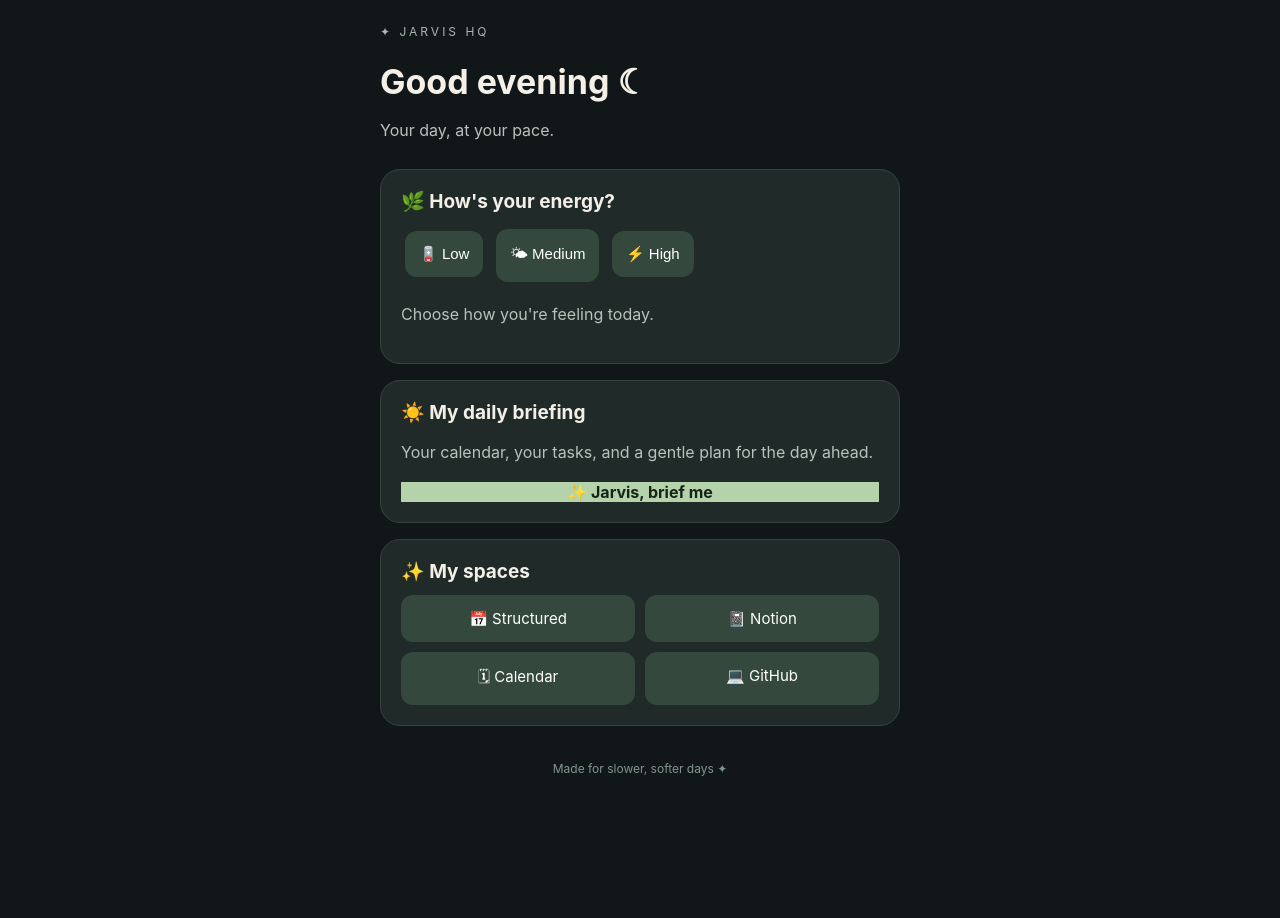
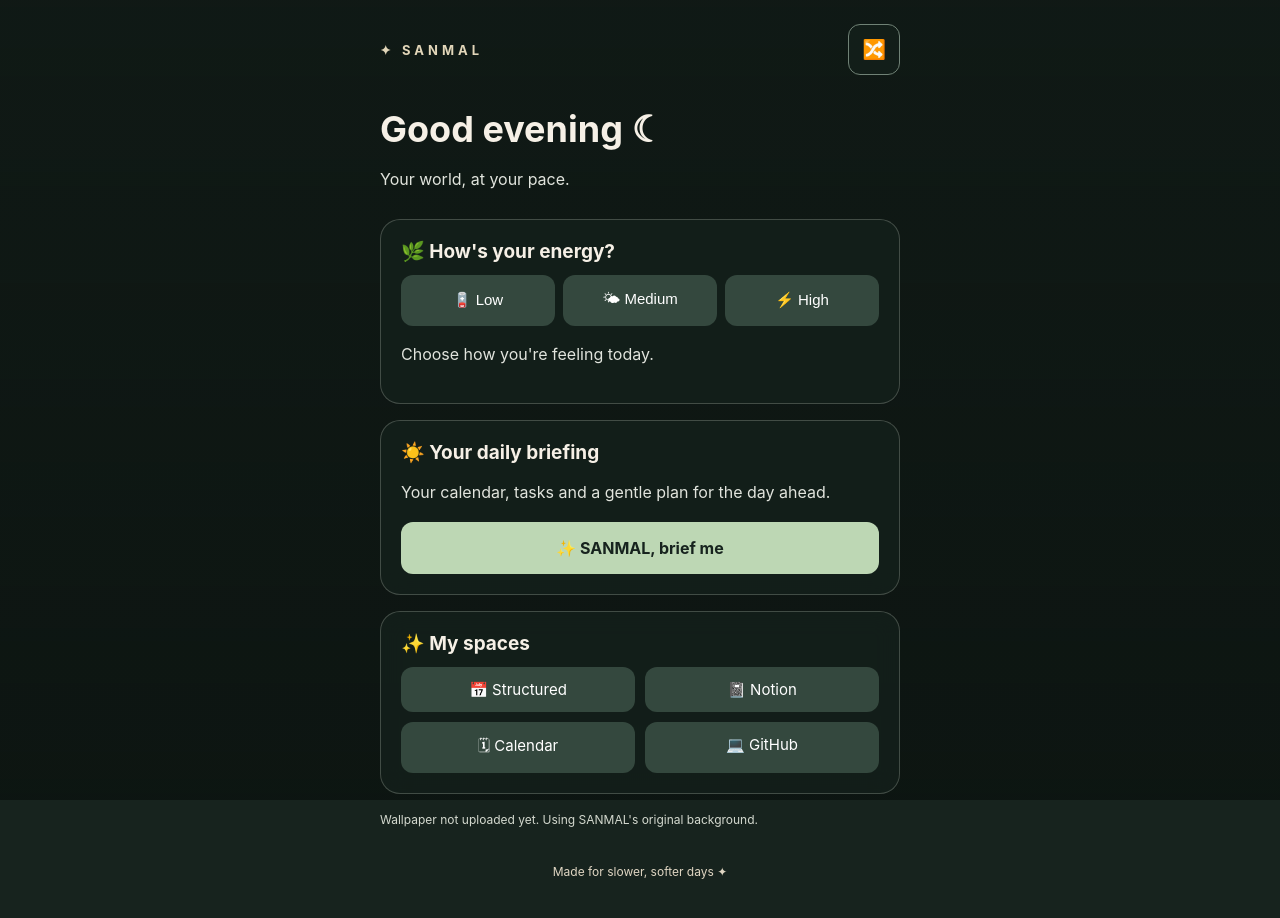
Before and after one commit to 8ps9zjr2nt-sudo/Jarvis-hq, a plain HTML site: page index.html in a window 1280 px wide. Before the commit the page ends 835 px from the top, so only its background shows below. Drawn offline with Linux system fonts and the light colour scheme.

Commit message:
Update index.html

```diff
--- a/index.html
+++ b/index.html
@@ -1,53 +1,71 @@
-
 <!DOCTYPE html>
 <html lang="en">
 <head>
 <meta charset="UTF-8">
 <meta name="viewport" content="width=device-width, initial-scale=1">
-<meta name="theme-color" content="#111719">
-<title>Jarvis HQ</title>
+<meta name="theme-color" content="#17231e">
+<title>SANMAL</title>
 
 <style>
-* {
-  box-sizing: border-box;
+  * { box-sizing: border-box; }
+
+  :root {
+    --cream: #f6f0e6;
+    --sage: #bdd7b4;
+    --dark: #17231e;
   }
 
   body {
     margin: 0;
+    min-height: 100vh;
     padding: 24px 18px;
-  background: #111719;
-  color: #f4f0e8;
+    background: var(--dark);
+    color: var(--cream);
     font-family: -apple-system, BlinkMacSystemFont,
       "Segoe UI", sans-serif;
   }
 
+  #wallpaper {
+    position: fixed;
+    inset: 0;
+    background-position: center;
+    background-size: cover;
+    background-repeat: no-repeat;
+    z-index: -2;
+  }
+
+  #overlay {
+    position: fixed;
+    inset: 0;
+    background: linear-gradient(
+      to bottom,
+      rgba(10, 17, 14, .52),
+      rgba(10, 17, 14, .75)
+    );
+    z-index: -1;
+  }
+
   main {
     max-width: 520px;
-  margin: 0 auto;
+    margin: auto;
+  }
+
+  .top {
+    display: flex;
+    align-items: center;
+    justify-content: space-between;
   }
 
   .brand {
-  color: #a6b9ac;
-  letter-spacing: 3px;
-  font-size: 12px;
+    letter-spacing: 4px;
+    font-size: 13px;
+    font-weight: 700;
+    color: #e2d6b9;
   }
 
   h1 {
-  font-size: 34px;
-  margin: 22px 0 8px;
-}
-
-.subtitle {
-  color: #b8c2bb;
-  margin-bottom: 25px;
-}
-
-.card {
-  background: #202b29;
-  border: 1px solid #36433c;
-  border-radius: 20px;
-  padding: 20px;
-  margin: 16px 0;
+    font-size: 36px;
+    margin: 32px 0 8px;
   }
 
   h2 {
@@ -56,36 +74,60 @@ h2 {
   }
 
   p {
-  color: #b8c2bb;
     line-height: 1.6;
+    color: #e1e4dd;
+  }
+
+  .subtitle { margin-bottom: 26px; }
+
+  .card {
+    background: rgba(20, 32, 27, .82);
+    border: 1px solid rgba(230, 240, 225, .22);
+    border-radius: 20px;
+    padding: 20px;
+    margin: 16px 0;
+    backdrop-filter: blur(12px);
+    -webkit-backdrop-filter: blur(12px);
   }
 
   button, .tile {
-  border: none;
+    border: 0;
     border-radius: 12px;
+    padding: 13px;
+    font-size: 15px;
     background: #34483e;
     color: white;
-  padding: 14px;
-  font-size: 15px;
     cursor: pointer;
   }
 
-button {
-  margin: 4px;
+  button.active {
+    background: var(--sage);
+    color: var(--dark);
   }
 
-button.active {
-  background: #b5d3aa;
-  color: #17221a;
+  .energy {
+    display: flex;
+    flex-wrap: wrap;
+    gap: 8px;
+  }
+
+  .energy button { flex: 1; }
+
+  .shuffle {
+    background: rgba(20, 32, 27, .75);
+    border: 1px solid #708276;
+    font-size: 19px;
   }
 
   .primary {
     display: block;
     width: 100%;
-  background: #b5d3aa;
-  color: #17221a;
+    margin-top: 14px;
+    padding: 16px;
+    border-radius: 12px;
+    background: var(--sage);
+    color: var(--dark);
     font-weight: 700;
-  margin: 14px 0 0;
     text-align: center;
     text-decoration: none;
   }
@@ -102,110 +144,166 @@ button.active {
     text-decoration: none;
   }
 
+  #wallpaperInfo {
+    font-size: 12px;
+    color: #d4d9cf;
+  }
+
   footer {
     text-align: center;
-  color: #81968a;
     font-size: 12px;
     margin: 35px 0;
+    color: #e0d6c3;
   }
 </style>
 </head>
 
 <body>
+<div id="wallpaper"></div>
+<div id="overlay"></div>
 
 <main>
-
-<div class="brand">✦ JARVIS HQ</div>
+  <div class="top">
+    <div class="brand">✦ SANMAL</div>
+    <button class="shuffle" id="shuffle"
+      aria-label="Change wallpaper"
+      title="Change wallpaper">🔀</button>
+  </div>
 
   <h1 id="greeting">Welcome home ☾</h1>
-
-<p class="subtitle">Your day, at your pace.</p>
+  <p class="subtitle">Your world, at your pace.</p>
 
   <section class="card">
     <h2>🌿 How's your energy?</h2>
-
-  <div id="energy">
-    <button type="button" data-energy="Low">
-      🪫 Low
-    </button>
-
-    <button type="button" data-energy="Medium">
-      🌤 Medium
-    </button>
-
-    <button type="button" data-energy="High">
-      ⚡ High
-    </button>
+    <div class="energy">
+      <button data-energy="Low">🪫 Low</button>
+      <button data-energy="Medium">🌤 Medium</button>
+      <button data-energy="High">⚡ High</button>
     </div>
-
-  <p id="message">
-    Choose how you're feeling today.
-  </p>
+    <p id="message">Choose how you're feeling today.</p>
   </section>
 
   <section class="card">
-  <h2>☀️ My daily briefing</h2>
-
+    <h2>☀️ Your daily briefing</h2>
     <p>
-    Your calendar, your tasks, and a gentle plan
+      Your calendar, tasks and a gentle plan
       for the day ahead.
     </p>
-
-  <a
-    id="briefing"
-    class="primary"
+    <a id="briefing" class="primary"
        href="https://chatgpt.com/">
-    ✨ Jarvis, brief me
+      ✨ SANMAL, brief me
     </a>
   </section>
 
   <section class="card">
     <h2>✨ My spaces</h2>
-
     <div class="grid">
-
       <a class="tile"
          href="https://app.structured.app/">
         📅 Structured
       </a>
-
       <a class="tile"
          href="https://www.notion.so/">
         📓 Notion
       </a>
-
       <a class="tile"
          href="https://calendar.google.com/">
         🗓 Calendar
       </a>
-
       <a class="tile"
          href="https://github.com/">
         💻 GitHub
       </a>
-
     </div>
   </section>
 
-<footer>
-  Made for slower, softer days ✦
-</footer>
-
+  <p id="wallpaperInfo"></p>
+  <footer>Made for slower, softer days ✦</footer>
 </main>
 
 <script>
 (function () {
+  // Add your downloaded Pinterest images here.
+  // File names must match the GitHub files exactly.
+  const collections = {
+    insta: [
+      "wallpapers/insta/01.jpg",
+      "wallpapers/insta/02.jpg",
+      "wallpapers/insta/03.jpg",
+      "wallpapers/insta/04.jpg",
+      "wallpapers/insta/05.jpg"
+    ],
+    indian: [
+      "wallpapers/indian/01.jpg",
+      "wallpapers/indian/02.jpg",
+      "wallpapers/indian/03.jpg",
+      "wallpapers/indian/04.jpg",
+      "wallpapers/indian/05.jpg"
+    ]
+  };
+
+  const wallpaper = document.getElementById("wallpaper");
+  const wallpaperInfo =
+    document.getElementById("wallpaperInfo");
+
+  let previousImage = "";
+
+  function chooseWallpaper() {
+    const all = [
+      ...collections.insta.map(src => ({
+        src, board: "Insta wallpaper"
+      })),
+      ...collections.indian.map(src => ({
+        src, board: "Indian patterns"
+      }))
+    ];
+
+    // Pick a board with equal probability.
+    const board = Math.random() < 0.5
+      ? "Insta wallpaper"
+      : "Indian patterns";
+
+    let options = all.filter(x => x.board === board);
+
+    // Avoid repeating the same image when possible.
+    const different = options.filter(
+      x => x.src !== previousImage
+    );
+    if (different.length) options = different;
+
+    const choice =
+      options[Math.floor(Math.random() * options.length)];
+
+    const img = new Image();
+
+    img.onload = function () {
+      previousImage = choice.src;
+      wallpaper.style.backgroundImage =
+        'url("' + choice.src + '")';
+      wallpaperInfo.textContent =
+        "Wallpaper from " + choice.board;
+    };
+
+    img.onerror = function () {
+      wallpaperInfo.textContent =
+        "Wallpaper not uploaded yet. " +
+        "Using SANMAL's original background.";
+    };
+
+    img.src = choice.src;
+  }
+
+  document.getElementById("shuffle")
+    .addEventListener("click", chooseWallpaper);
+
+  chooseWallpaper();
+
   const hour = new Date().getHours();
 
-  const greeting =
-    hour < 12
-      ? "Good morning ☀️"
-      : hour < 17
-      ? "Good afternoon 🌿"
-      : "Good evening ☾";
-
   document.getElementById("greeting").textContent =
-    greeting;
+    hour < 12 ? "Good morning ☀️" :
+    hour < 17 ? "Good afternoon 🌿" :
+                "Good evening ☾";
 
   const messages = {
     Low: "Keep things gentle. One small thing is enough.",
@@ -217,33 +315,11 @@ footer {
 
   try {
     selectedEnergy =
-      localStorage.getItem("jarvis-energy") || "";
-  } catch (error) {
-    selectedEnergy = "";
-  }
+      localStorage.getItem("sanmal-energy") || "";
+  } catch (e) {}
 
   const buttons =
     document.querySelectorAll("[data-energy]");
-
-  function updateEnergy(value) {
-    selectedEnergy = value;
-
-    document.getElementById("message").textContent =
-      messages[value];
-
-    buttons.forEach(function (button) {
-      button.classList.toggle(
-        "active",
-        button.dataset.energy === value
-      );
-    });
-
-    try {
-      localStorage.setItem("jarvis-energy", value);
-    } catch (error) {}
-
-    updateBriefing();
-  }
 
   function updateBriefing() {
     const energyText = selectedEnergy
@@ -251,7 +327,7 @@ footer {
       : "I haven't selected my energy level.";
 
     const prompt = [
-      "Jarvis, brief me.",
+      "SANMAL, brief me.",
       "Use the current date and time in India Standard Time.",
       "Check my connected Google Calendar and Structured tasks.",
       "Only include events and tasks you can verify.",
@@ -269,8 +345,26 @@ footer {
       encodeURIComponent(prompt);
   }
 
-  buttons.forEach(function (button) {
-    button.addEventListener("click", function () {
+  function updateEnergy(value) {
+    selectedEnergy = value;
+    document.getElementById("message").textContent =
+      messages[value];
+
+    buttons.forEach(button => {
+      button.classList.toggle(
+        "active", button.dataset.energy === value
+      );
+    });
+
+    try {
+      localStorage.setItem("sanmal-energy", value);
+    } catch (e) {}
+
+    updateBriefing();
+  }
+
+  buttons.forEach(button => {
+    button.addEventListener("click", () => {
       updateEnergy(button.dataset.energy);
     });
   });
@@ -282,6 +376,5 @@ footer {
   }
 })();
 </script>
-
 </body>
 </html>
```
Lines whose indentation alone changed are shown as unchanged.
